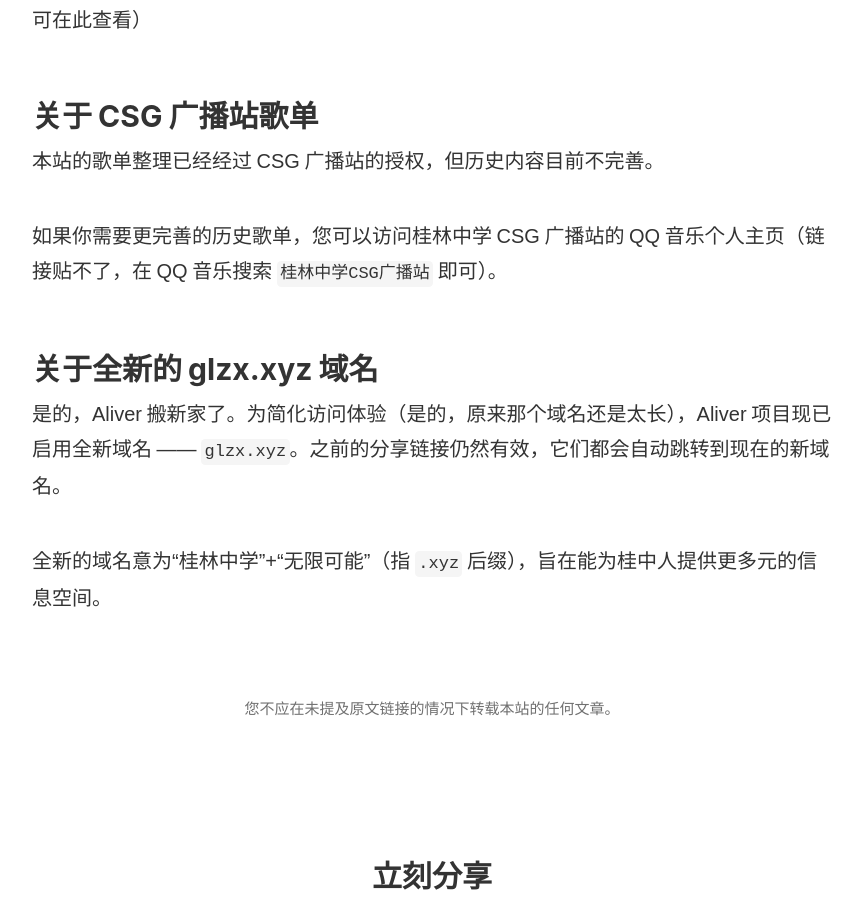
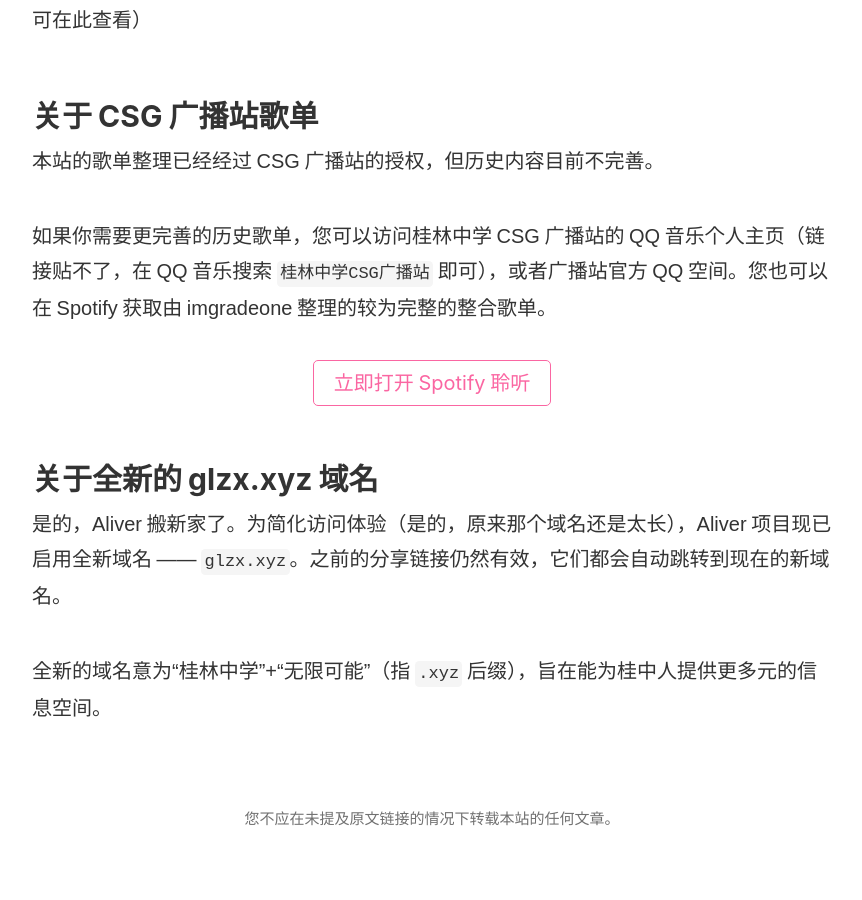
Before and after one commit to devswork-glzx/aliver, a Jekyll site: the page built from _posts/2021-11-14-helloworld.md, in a window 1280 px wide and 900 px high, scrolled down 3004 px. Shown: the whole window, without its empty margins (208-1070 px from the left). Built offline with Jekyll 4.4.1, drawn with Linux system fonts in a browser that asks for light colours; our own code applies the rules of GitHub Pages for plain Markdown files.

Commit message:
Update 2021-11-14-helloworld.md

```diff
--- a/_posts/2021-11-14-helloworld.md
+++ b/_posts/2021-11-14-helloworld.md
@@ -67,7 +67,11 @@ tags:
 
 本站的歌单整理已经经过 CSG 广播站的授权，但历史内容目前不完善。
 
-如果你需要更完善的历史歌单，您可以访问桂林中学 CSG 广播站的 QQ 音乐个人主页（链接贴不了，在 QQ 音乐搜索 `桂林中学CSG广播站` 即可）。
+如果你需要更完善的历史歌单，您可以访问桂林中学 CSG 广播站的 QQ 音乐个人主页（链接贴不了，在 QQ 音乐搜索 `桂林中学CSG广播站` 即可），或者广播站官方 QQ 空间。您也可以在 Spotify 获取由 imgradeone 整理的较为完整的整合歌单。
+
+<div style="text-align: center">
+  <p><a rel="nofollow noopener noreferrer" target="_blank" href="https://open.spotify.com/playlist/5TL2SJ5wauDfccN9AJqdLI?si=0534eeb3fa0b4cd6" class="button">立即打开 Spotify 聆听</a></p>
+</div>
 
 ## 关于全新的 glzx.xyz 域名
 
```
